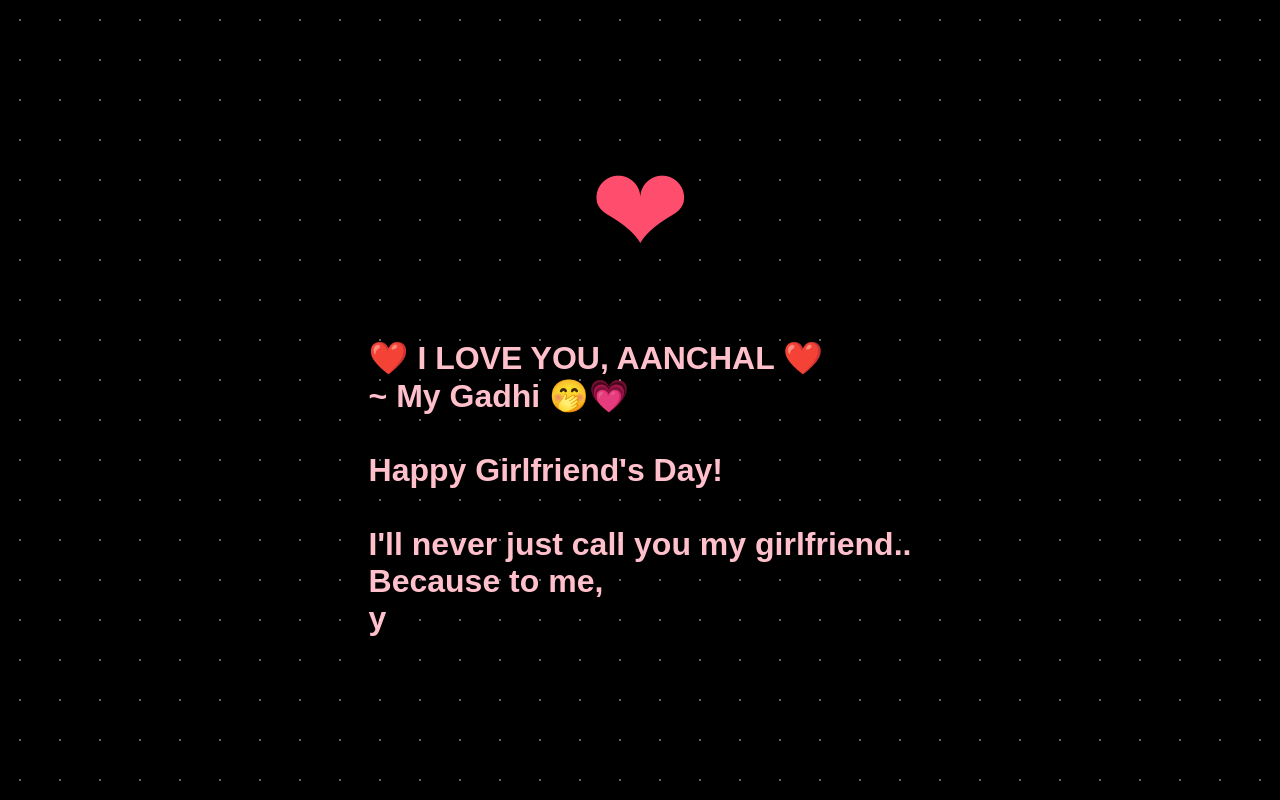
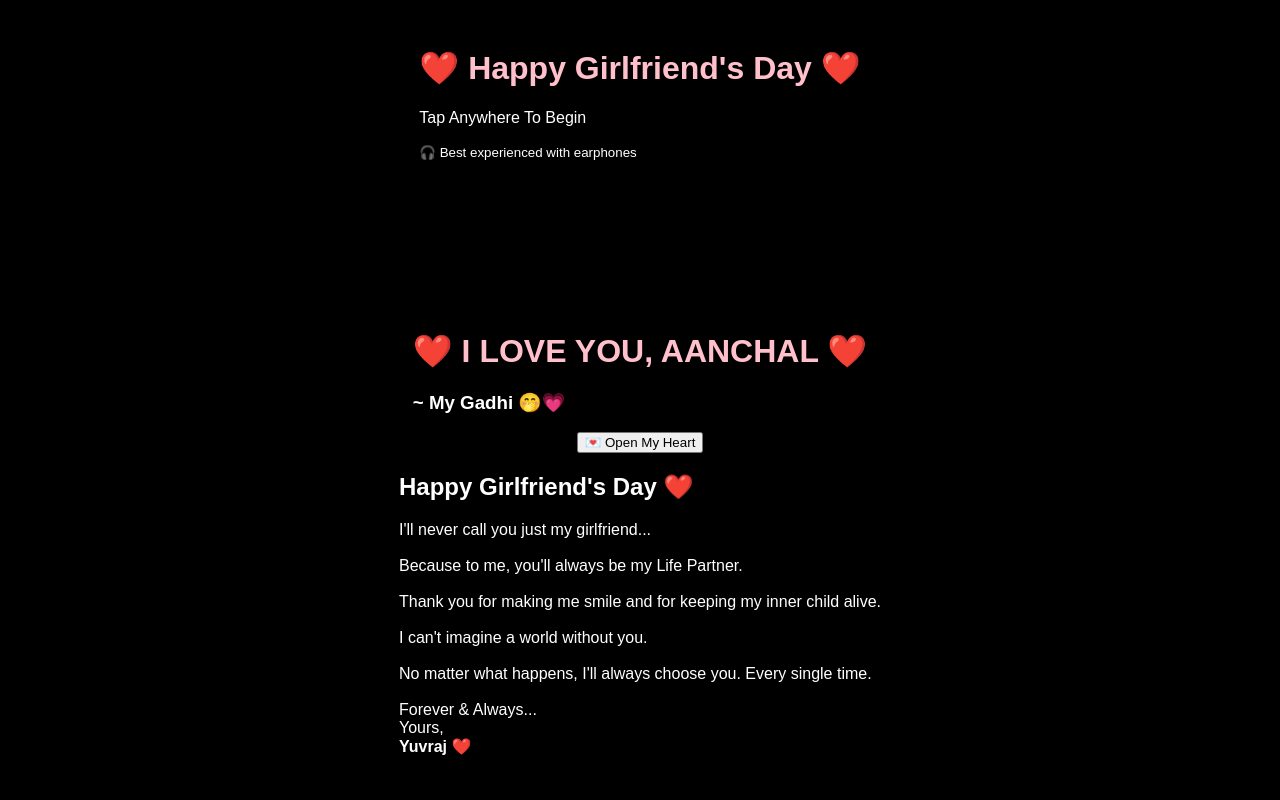
Before and after one commit to yuvi-2326/love, a plain HTML site: page index.html in a window 1280 px wide. Drawn offline with Linux system fonts and the light colour scheme.

Commit message:
Revamp index.html with new layout and messages
Updated HTML structure and added content for a personalized message.

```diff
--- a/index.html
+++ b/index.html
@@ -1 +1,122 @@
-<!DOCTYPE html><html><head><meta charset="UTF-8"><title>For Aanchal</title><link rel="stylesheet" href="style.css"></head><body><div class="stars"></div><div class="heart">❤</div><h1 id="t"></h1><script src="script.js"></script></body></html>
+<!DOCTYPE html>
+<html lang="en">
+<head>
+    <meta charset="UTF-8">
+    <meta name="viewport" content="width=device-width, initial-scale=1.0">
+
+    <title>For Aanchal ❤️</title>
+
+    <link rel="stylesheet" href="style.css">
+
+    <link href="https://fonts.googleapis.com/css2?family=Great+Vibes&family=Poppins:wght@300;400;600&display=swap" rel="stylesheet">
+</head>
+
+<body>
+
+<div id="loading-screen">
+
+    <h1>❤️ Happy Girlfriend's Day ❤️</h1>
+
+    <p>Tap Anywhere To Begin</p>
+
+    <small>🎧 Best experienced with earphones</small>
+
+</div>
+
+
+<canvas id="stars"></canvas>
+
+
+<div class="moon"></div>
+
+
+<div class="heart-container">
+
+<div class="heart"></div>
+
+</div>
+
+
+<div id="messageBox">
+
+<h1>
+
+❤️ I LOVE YOU, AANCHAL ❤️
+
+</h1>
+
+<h3>
+
+~ My Gadhi 🤭💗
+
+</h3>
+
+<p id="typingText"></p>
+
+</div>
+
+
+<button id="letterBtn">
+
+💌 Open My Heart
+
+</button>
+
+
+<div id="letter">
+
+<h2>
+
+Happy Girlfriend's Day ❤️
+
+</h2>
+
+<p>
+
+I'll never call you just my girlfriend...
+
+<br><br>
+
+Because to me,
+
+you'll always be my Life Partner.
+
+<br><br>
+
+Thank you for making me smile
+
+and for keeping my inner child alive.
+
+<br><br>
+
+I can't imagine a world without you.
+
+<br><br>
+
+No matter what happens,
+
+I'll always choose you.
+
+Every single time.
+
+<br><br>
+
+Forever & Always...
+
+<br>
+
+Yours,
+
+<br>
+
+<b>Yuvraj ❤️</b>
+
+</p>
+
+</div>
+
+
+<script src="script.js"></script>
+
+</body>
+</html>
```
